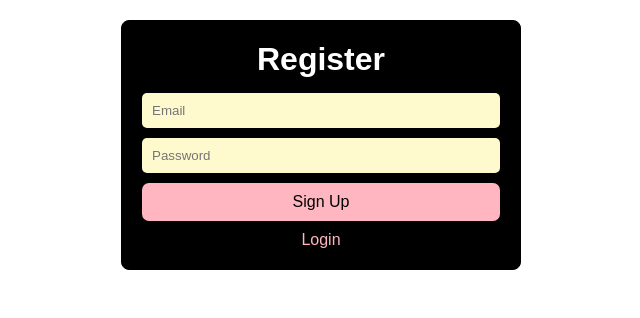
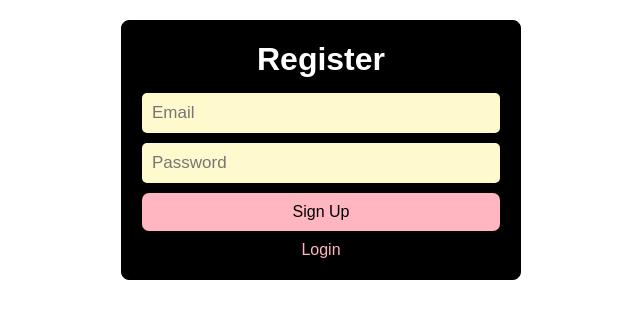
Before and after one commit to uk030621/authenticateWrapper, a Next.js app: page /signup in a window 1280 px wide. Shown: the top 318 px of the page, without its empty margins (319-959 px from the left). Built offline with nearby package versions, Linux system fonts and the light colour scheme.

Commit message:
Made input box text black and changed textsize to 17px

```diff
--- a/app/login/page.js
+++ b/app/login/page.js
@@ -48,6 +48,7 @@ export default function LoginPage() {
                   border:'none',
                   padding: '10px',
                   borderRadius: '5px',
+                  fontSize:'17px',
                   backgroundColor: 'lemonchiffon',
                   color:'black',
                   boxSizing: 'border-box',
@@ -66,6 +67,7 @@ export default function LoginPage() {
                   border:'none',
                   padding: '10px',
                   borderRadius: '5px',
+                  fontSize:'17px',
                   color:'black',
                   backgroundColor: 'lemonchiffon',
                   boxSizing: 'border-box',
--- a/app/signup/page.js
+++ b/app/signup/page.js
@@ -58,6 +58,8 @@ export default function SignupPage() {
                 padding: '10px',
                 border:'none',
                 borderRadius: '5px',
+                fontSize:'17px',
+                color:'black',
                 backgroundColor: 'lemonchiffon',
                 boxSizing: 'border-box',
               }}
@@ -77,6 +79,8 @@ export default function SignupPage() {
                 padding: '10px',
                 border:'none',
                 borderRadius: '5px',
+                color:'black',
+                fontSize:'17px',
                 backgroundColor: 'lemonchiffon',
                 boxSizing: 'border-box',
               }}
```
